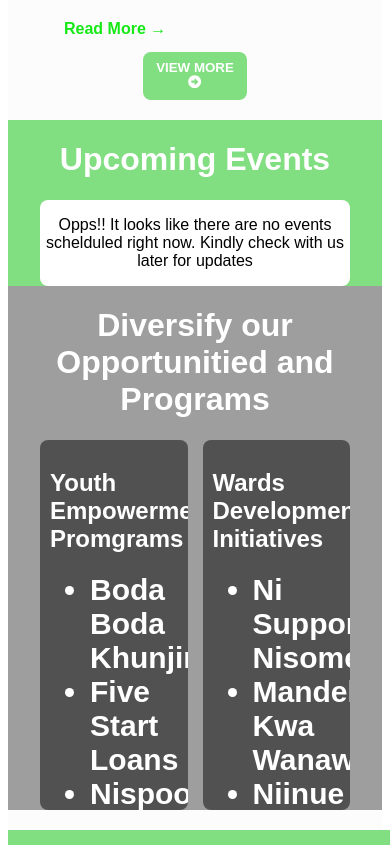
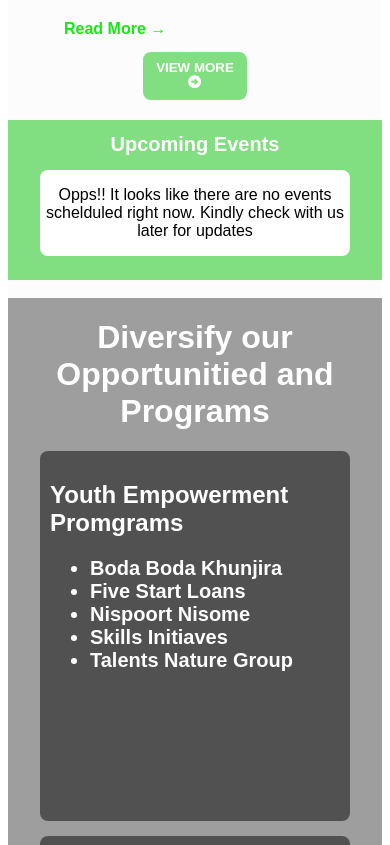
Before and after one commit to reehubhigalekombe/mumestf, a React (Create React App) app in the folder higaal/: page /home in a window 390 px wide. Shown: the part 3344-4189 px from the top of the page. Built offline with nearby package versions, Linux system fonts and the light colour scheme.

Commit message:
Grid template adjustment on small screens in home component
Grid template adjustment on small screens in home component

```diff
--- a/higaal/src/styles/home.css
+++ b/higaal/src/styles/home.css
@@ -475,4 +475,26 @@ border: none;
       font-size: 25px;
       text-align: center;
     }
+    .opps {
+      margin-bottom: 1.5rem;
+    }
+    .home-bottom2l {
+      margin-bottom:  10px;
+    }
+    .home-bottom2l h1 {
+      font-size: 20px;
+    }
+    .home-bottom2r {
+      flex-direction: column;
+      margin-top: 8px;
+    }
+       .home-bottom2r .bottom-right2 {
+      grid-template-columns: 1fr;
+      height: auto;
+    }
+
+       .home-bottom2r .bottom-right2 ul li  {
+        font-size: 20px;
+
+       }
 }
--- a/higaal/src/styles/tender.css
+++ b/higaal/src/styles/tender.css
@@ -13,7 +13,7 @@
     display: flex;
     flex-direction: column;
     gap: 3rem;
-    background-image: url("http://localhost:5000/uploads/tender3.jpg");
+    background-image: url("https://mumestbck.onrender.com/uploads/tender3.jpg");
     background-position: center;
     background-size: cover;
     background-repeat: no-repeat;
```
